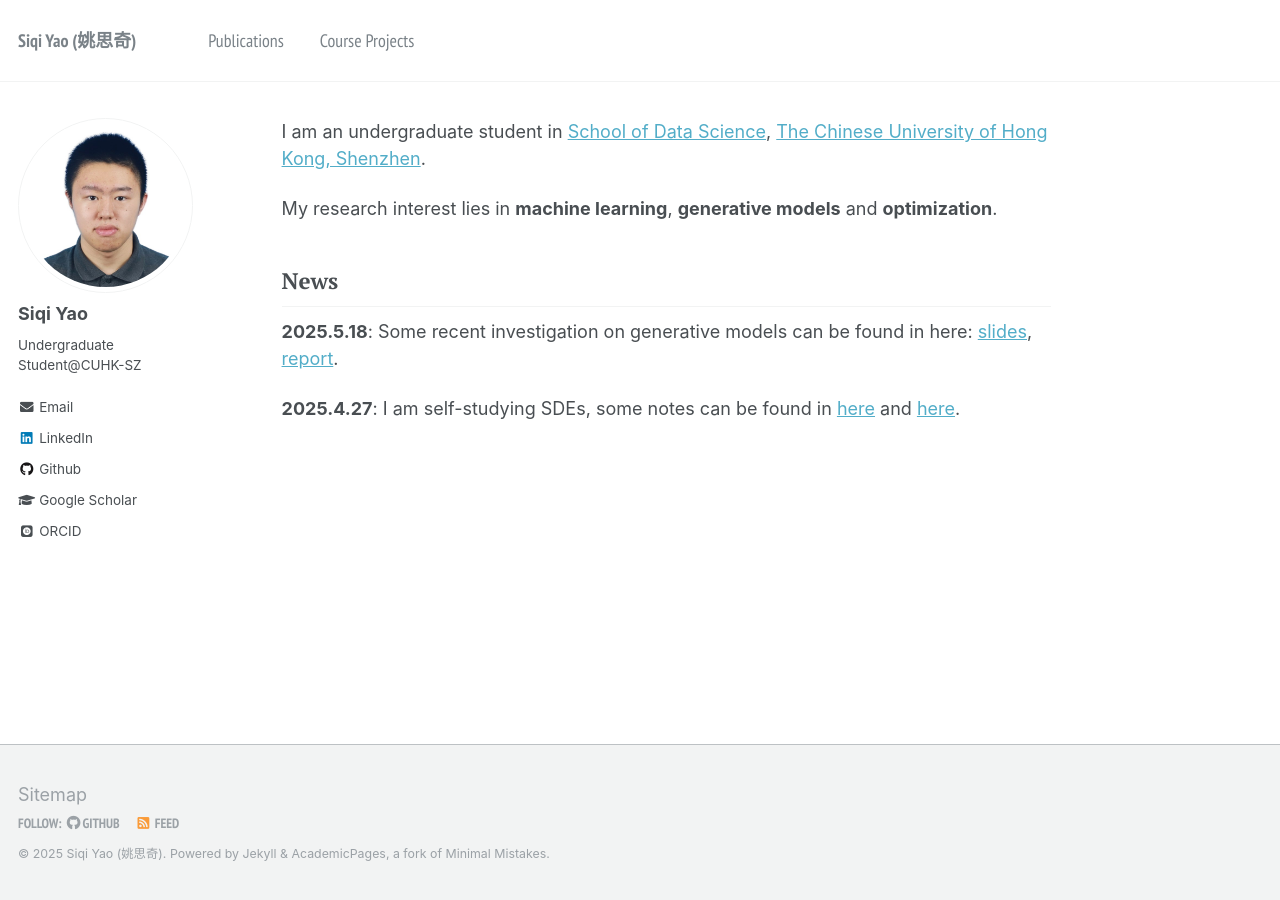
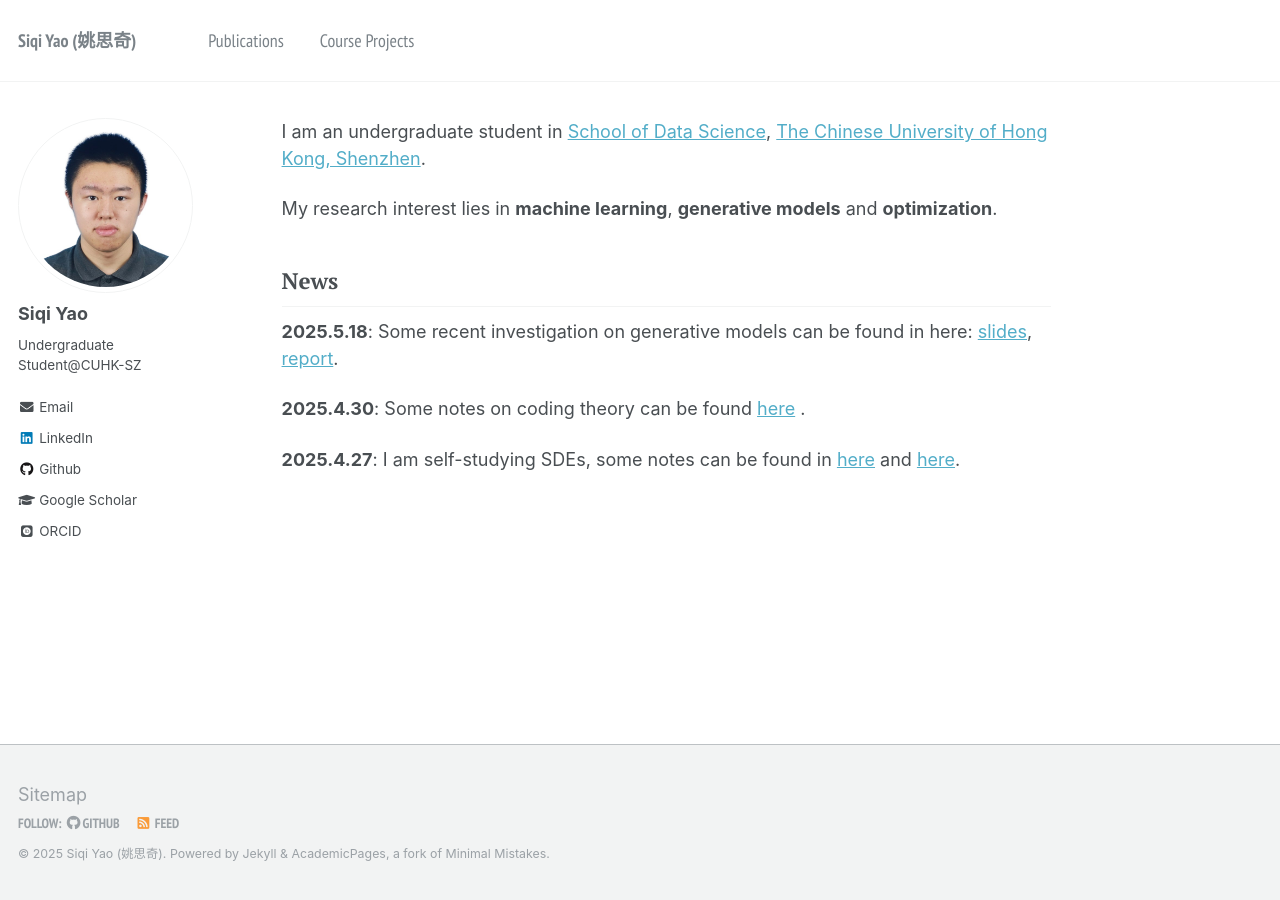
Before and after one commit to YaoSiqi2003/YaoSiqi2003.github.io, a Jekyll site: the page built from _pages/about.md, in a window 1280 px wide. Built offline with Jekyll 4.4.1, drawn with Linux system fonts in a browser that asks for light colours; some web fonts are replaced.

Commit message:
Modify page

```diff
--- a/_pages/about.md
+++ b/_pages/about.md
@@ -16,4 +16,9 @@ redirect_from:
 <p><strong>2025.5.18</strong>: Some recent investigation on generative models can be found in here: <a href="https://github.com/YaoSiqi2003">slides</a>, <a href="https://github.com/YaoSiqi2003">report</a>.</p>
 
 
+<p><strong>2025.4.30</strong>: Some notes on coding theory can be found <a href="https://github.com/YaoSiqi2003/Notes-on-coding-theory">here</a> .</p>
+
+
+
+
 <p><strong>2025.4.27</strong>: I am self-studying SDEs, some notes can be found in <a href="https://github.com/YaoSiqi2003/Notes-on-SDE">here</a> and <a href="https://github.com/YaoSiqi2003/Notes-on-Fokker-Planck-Equation">here</a>.</p>
```
